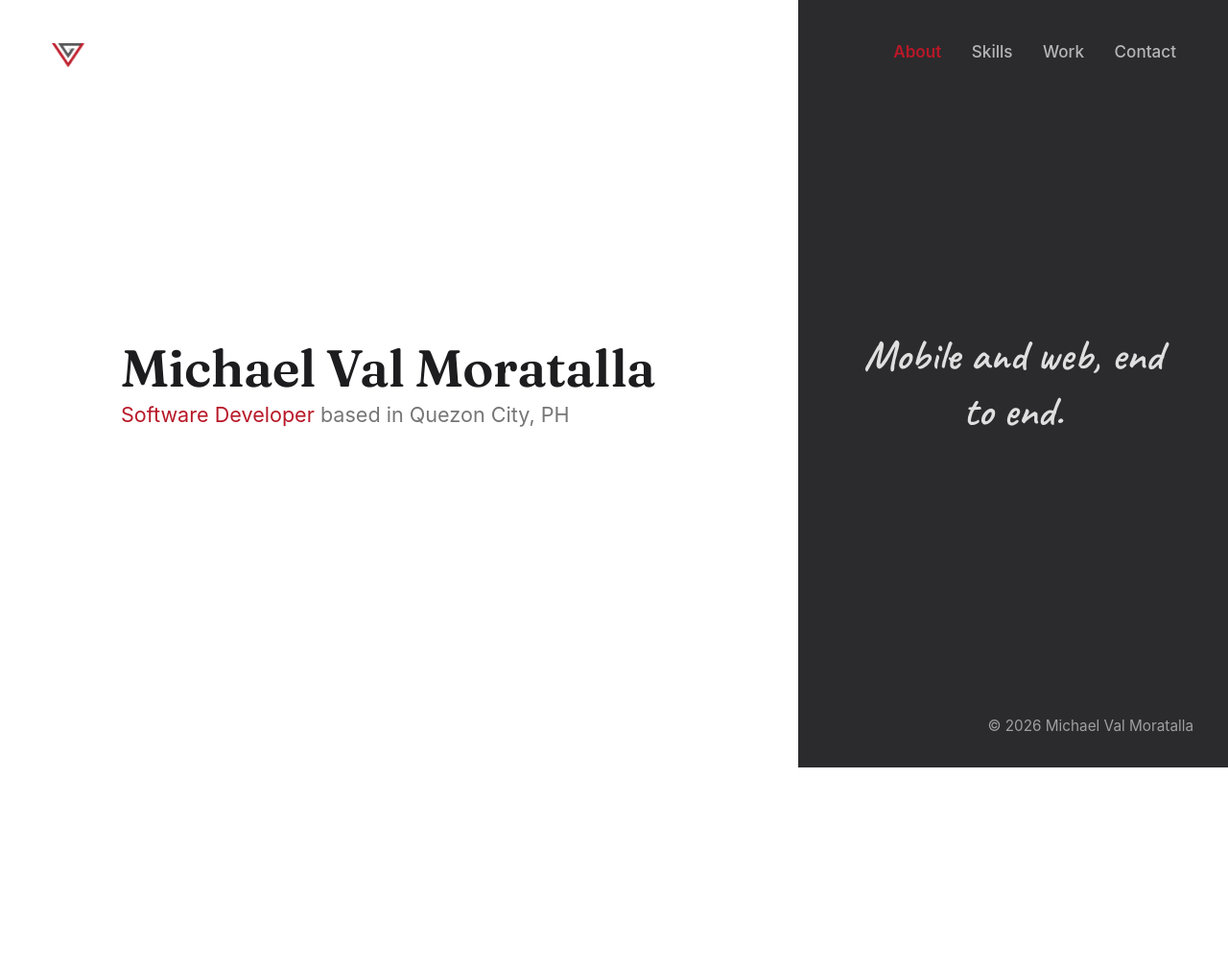
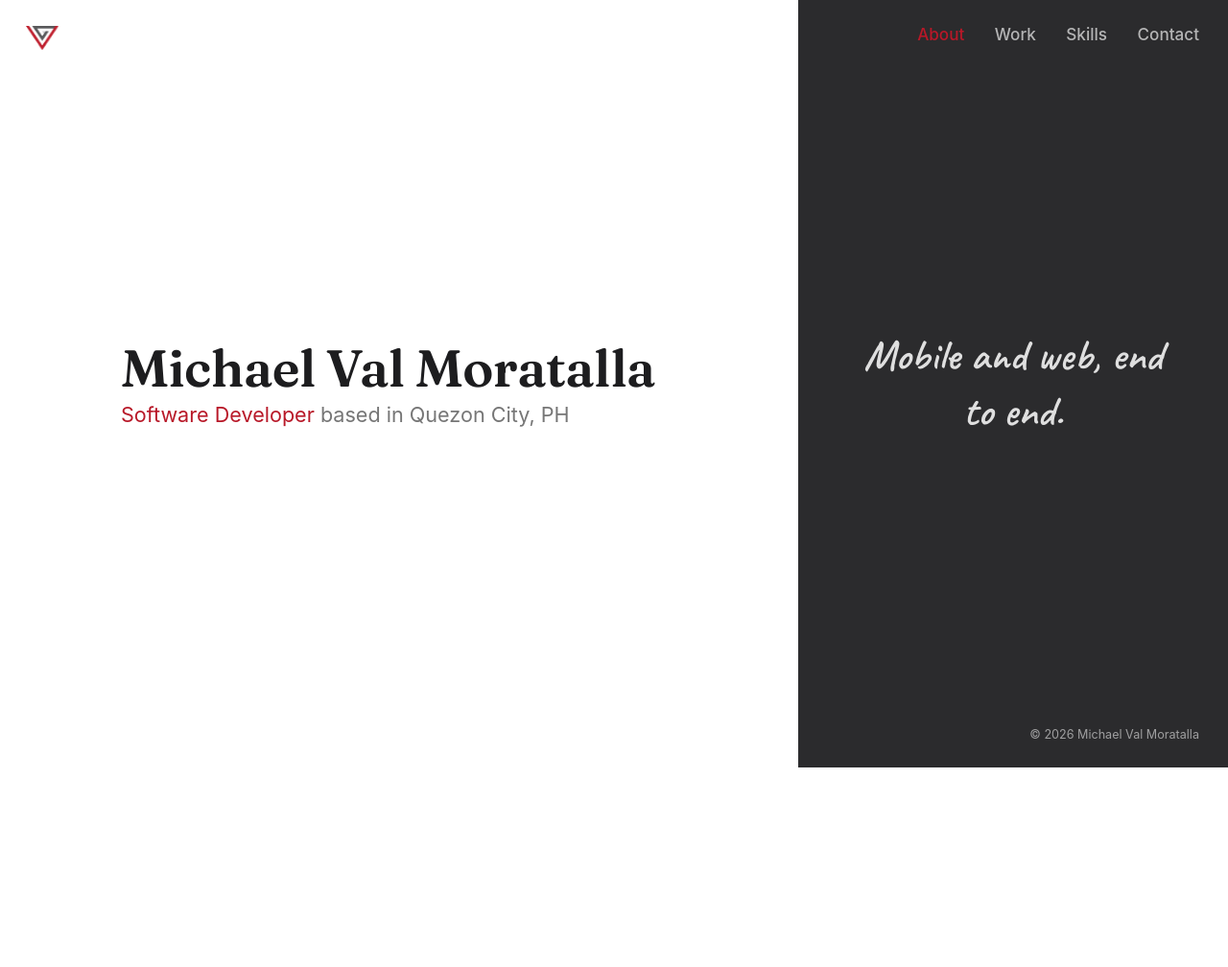
Before and after one commit to aakocval/portfolio, a PHP site: page / in a window 1280 px wide. Shown: the top 1008 px of the page at 96% size. Run offline with PHP 8.4, Linux system fonts and the light colour scheme.

Commit message:
[Chore] Housekeeping, add animation in logo

```diff
--- a/css/scss/_base.scss
+++ b/css/scss/_base.scss
@@ -10,6 +10,7 @@ body {
     background: $dblack;
     color: $white;
     scroll-behavior: smooth;
+    user-select: none;
 }
 
 html {
@@ -124,11 +125,18 @@ h1, h2 {
 
 .site-copyright {
     position: absolute;
-    right: 2rem;
-    bottom: 2rem;
+    right: 1.5rem;
+    bottom: 1.5rem;
+    padding-right: 3px;
     margin: 0;
     color: rgba(255, 255, 255, 0.55);
-    font-size: 0.85rem;
+    font-size: 0.7rem;
+    opacity: 0;
+    transition: opacity 0.3s ease;
+
+    &.is-visible {
+        opacity: 1;
+    }
 }
 
 .site-content {
@@ -158,11 +166,23 @@ h1, h2 {
 
 .site-logo {
     position: fixed;
-    top: 2.5rem;
-    left: 3rem;
+    top: 1.5rem;
+    left: 1.5rem;
     z-index: 50;
     width: 34px;
     cursor: pointer;
+    // Driven by initLogoScrollRotate: 0 at the top of the hero, 1 once the
+    // About section is reached. Rotates the logo into an upward chevron and
+    // shrinks it as it settles bottom-left, so it doubles as a scroll-to-top cue.
+    // Rotation/scale pivot from the (default) center, which shrinks the box
+    // inward on all sides — translateX/translateY below cancel that inward
+    // drift so the left edge stays flush at 1.5rem throughout, and the
+    // bottom edge lands exactly at 1.5rem once progress reaches 1, matching
+    // the copyright's inset on the opposite corner. Logo renders at 34px
+    // wide by its natural 603:438 ratio, i.e. ~24.7px tall.
+    --logo-progress: 0;
+    transform: translateX(calc(-5.95px * var(--logo-progress))) translateY(calc((100vh - 3rem - 20.4px) * var(--logo-progress))) rotate(calc(180deg * var(--logo-progress))) scale(calc(1 - 0.35 * var(--logo-progress)));
+    transition: transform 0.1s linear;
 }
 
 .hero-name {
@@ -177,8 +197,9 @@ h1, h2 {
 
 .hero-links {
     position: fixed;
-    top: 2.5rem;
-    right: 3rem;
+    top: 1.5rem;
+    right: 1.5rem;
+    padding-right: 3px;
     z-index: 50;
     display: flex;
     align-items: center;
@@ -196,7 +217,6 @@ h1, h2 {
 
         &.active {
             color: $red;
-            font-weight: 600;
         }
     }
 }
@@ -351,6 +371,10 @@ h1, h2 {
 }
 
 .project-item {
+    // Without this, the aspect-ratio box's intrinsic size can force a 1fr
+    // grid track wider than the space actually available (grid blowout).
+    min-width: 0;
+
     a,
     div {
         display: flex;
@@ -463,7 +487,8 @@ h1, h2 {
     .project-item a,
     .contact-email,
     .social-links a,
-    .hero-links a {
+    .hero-links a,
+    .site-logo {
         transition: none !important;
     }
 
--- a/css/scss/_media-query.scss
+++ b/css/scss/_media-query.scss
@@ -108,6 +108,7 @@
     }
 
     .projects-list {
-        grid-template-columns: 1fr;
+        grid-template-columns: repeat(2, 1fr);
+        gap: 0.75rem;
     }
 }
--- a/index.html
+++ b/index.html
@@ -38,8 +38,8 @@
 
         <nav class="hero-links" id="hero-nav" aria-label="Primary">
             <a href="#about" data-nav="about">About</a>
+            <a href="#work" data-nav="work">Work</a>
             <a href="#skills" data-nav="skills">Skills</a>
-            <a href="#work" data-nav="work">Work</a>
             <a href="#contact" data-nav="contact">Contact</a>
         </nav>
     </div>
@@ -61,6 +61,13 @@
                 production across mobile and web, working with <span class="accent">Swift, React Native, and modern web stacks</span>. Got a project in mind?
                 Let's grab a coffee and talk it through.
             </p>
+        </section>
+
+        <section id="work" class="section reveal">
+            <h2>Work</h2>
+            <div class="projects-viewport">
+                <ul class="projects-list" id="projects-list"></ul>
+            </div>
         </section>
 
         <section id="skills" class="section reveal">
@@ -195,13 +202,6 @@
             </div>
         </section>
 
-        <section id="work" class="section reveal">
-            <h2>Work</h2>
-            <div class="projects-viewport">
-                <ul class="projects-list" id="projects-list"></ul>
-            </div>
-        </section>
-
         <section id="contact" class="section reveal contact-section">
             <h2>Contact</h2>
             <p class="contact-statement">Interested in working together? Or just want to say hello?</p>
--- a/js/app.js
+++ b/js/app.js
@@ -169,6 +169,22 @@ function initNavHighlight() {
     sections.forEach(function (el) { observer.observe(el); });
 }
 
+function initCopyrightVisibility() {
+    var copyright = document.querySelector('.site-copyright');
+    var contact = document.getElementById('contact');
+    if (!copyright || !contact) return;
+    if (!('IntersectionObserver' in window)) {
+        copyright.classList.add('is-visible');
+        return;
+    }
+    var observer = new IntersectionObserver(function (entries) {
+        entries.forEach(function (entry) {
+            copyright.classList.toggle('is-visible', entry.isIntersecting);
+        });
+    }, { rootMargin: '-45% 0px -45% 0px' });
+    observer.observe(contact);
+}
+
 function initLogoRefresh() {
     document.querySelectorAll('.site-logo').forEach(function (logo) {
         logo.addEventListener('click', function () {
@@ -196,6 +212,25 @@ function initTopbarAutoHide() {
         }
         lastY = currentY;
     }
+    window.addEventListener('scroll', update, { passive: true });
+    window.addEventListener('resize', update);
+}
+
+function initLogoScrollRotate() {
+    var logo = document.querySelector('.site-logo');
+    var about = document.getElementById('about');
+    if (!logo || !about) return;
+    var mq = window.matchMedia('(min-width: 901px)');
+    function update() {
+        if (!mq.matches) {
+            logo.style.removeProperty('--logo-progress');
+            return;
+        }
+        var end = about.offsetTop;
+        var progress = end > 0 ? Math.min(Math.max(window.scrollY / end, 0), 1) : 0;
+        logo.style.setProperty('--logo-progress', progress);
+    }
+    update();
     window.addEventListener('scroll', update, { passive: true });
     window.addEventListener('resize', update);
 }
@@ -368,8 +403,10 @@ document.addEventListener('DOMContentLoaded', function () {
     initReveal();
     initScrollProgress();
     initNavHighlight();
+    initCopyrightVisibility();
     initLogoRefresh();
     initTopbarAutoHide();
+    initLogoScrollRotate();
     initPanelText();
     initProjectColorShuffle();
     var yearEl = document.getElementById('year');
```
Also changed, not shown: css/style.min.css, 1 other file.
